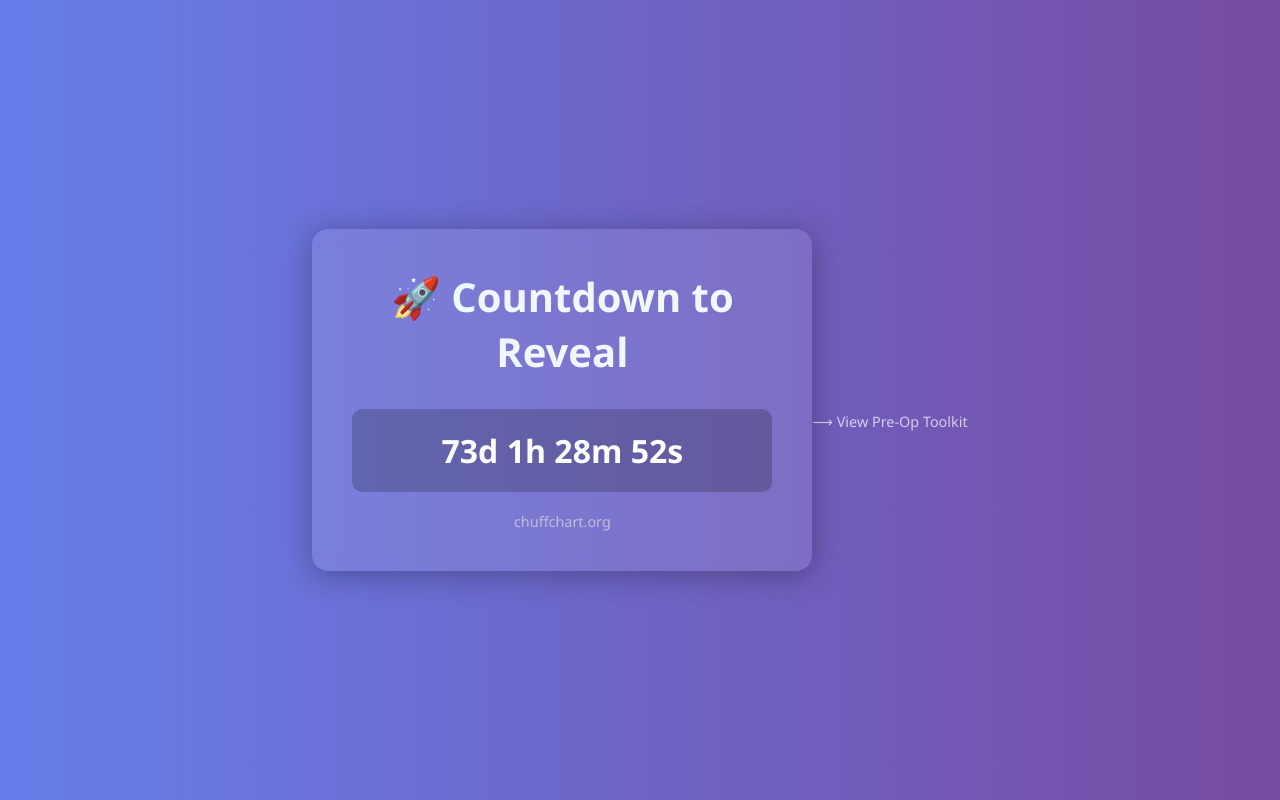
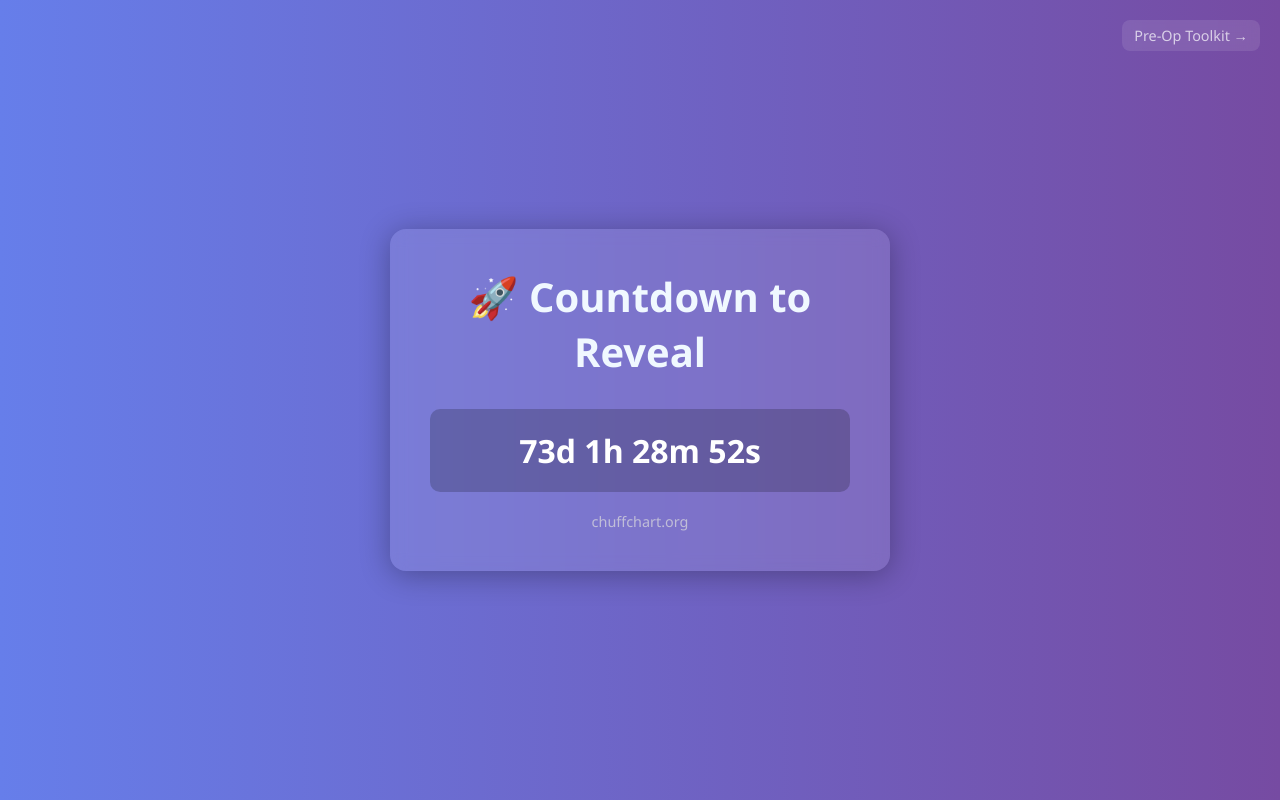
Before and after one commit to breaoneill/chuffchart-countdown, a plain HTML site: page index.html in a window 1280 px wide. Drawn offline with Linux system fonts and the light colour scheme.

Commit message:
Add Pre-Op Toolkit page - layout update

```diff
--- a/index.html
+++ b/index.html
@@ -13,8 +13,21 @@
     <p class="footer">chuffchart.org</p>
   </div>
   <script src="countdown.js"></script>
-<footer style="text-align: center; font-size: 0.9em; margin-top: 3em;">
-  <a href="prep.html" style="color: rgba(255,255,255,0.7); text-decoration: none;">⟶ View Pre-Op Toolkit</a>
-</footer>
+  <a href="prep.html" style="
+    position: absolute;
+    top: 20px;
+    right: 20px;
+    font-size: 0.9em;
+    font-weight: 500;
+    color: rgba(255, 255, 255, 0.7);
+    text-decoration: none;
+    background: rgba(255, 255, 255, 0.1);
+    padding: 6px 12px;
+    border-radius: 8px;
+    backdrop-filter: blur(6px);
+    transition: background 0.3s ease;
+  " onmouseover="this.style.background='rgba(255,255,255,0.2)'" onmouseout="this.style.background='rgba(255,255,255,0.1)'">
+    Pre-Op Toolkit →
+  </a>
 </body>
 </html>
```
